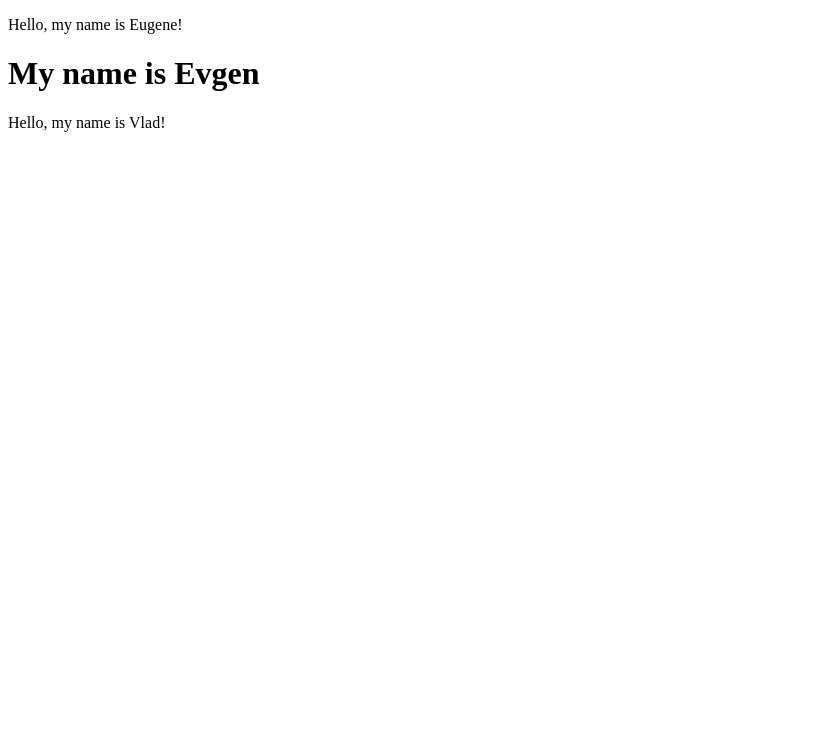
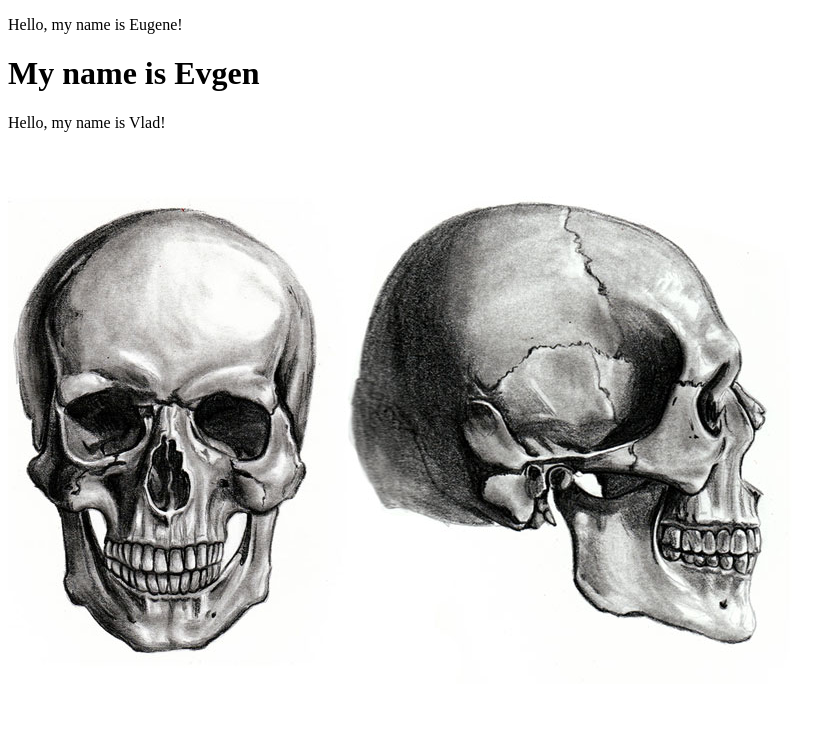
Before and after one commit to IleWdlI/workshop, a plain HTML site: page index.html in a window 1280 px wide. Shown: the whole page, without its empty margins (0-828 px from the left). Drawn offline with Linux system fonts and the light colour scheme.

Commit message:
new picture

```diff
--- a/index.html
+++ b/index.html
@@ -11,6 +11,7 @@
   <p> Hello, my name is Eugene!</p>
   <h1>My name is Evgen</h1>
   <p> Hello, my name is Vlad!</p>
+  <img src="image/skull.jpg" alt="Skull">
 </body>
 
 </html>
```
Also changed, not shown: image/skull.jpg (added).
